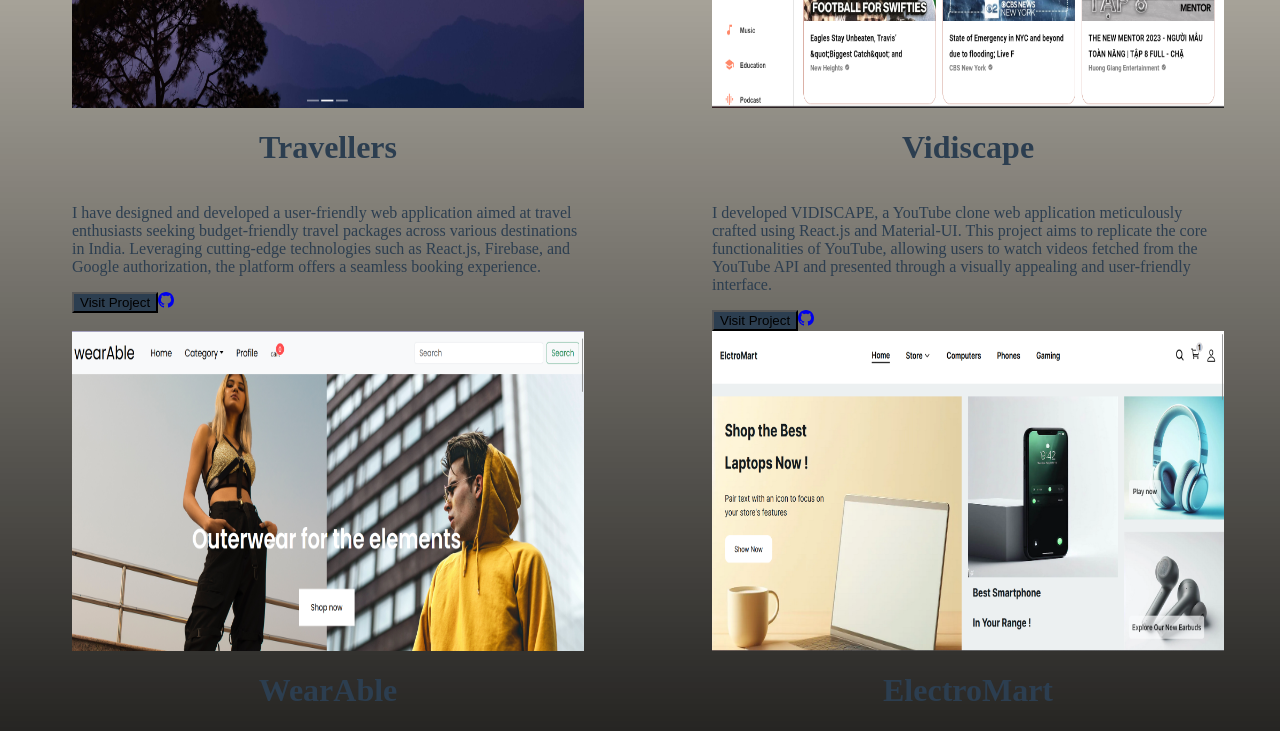
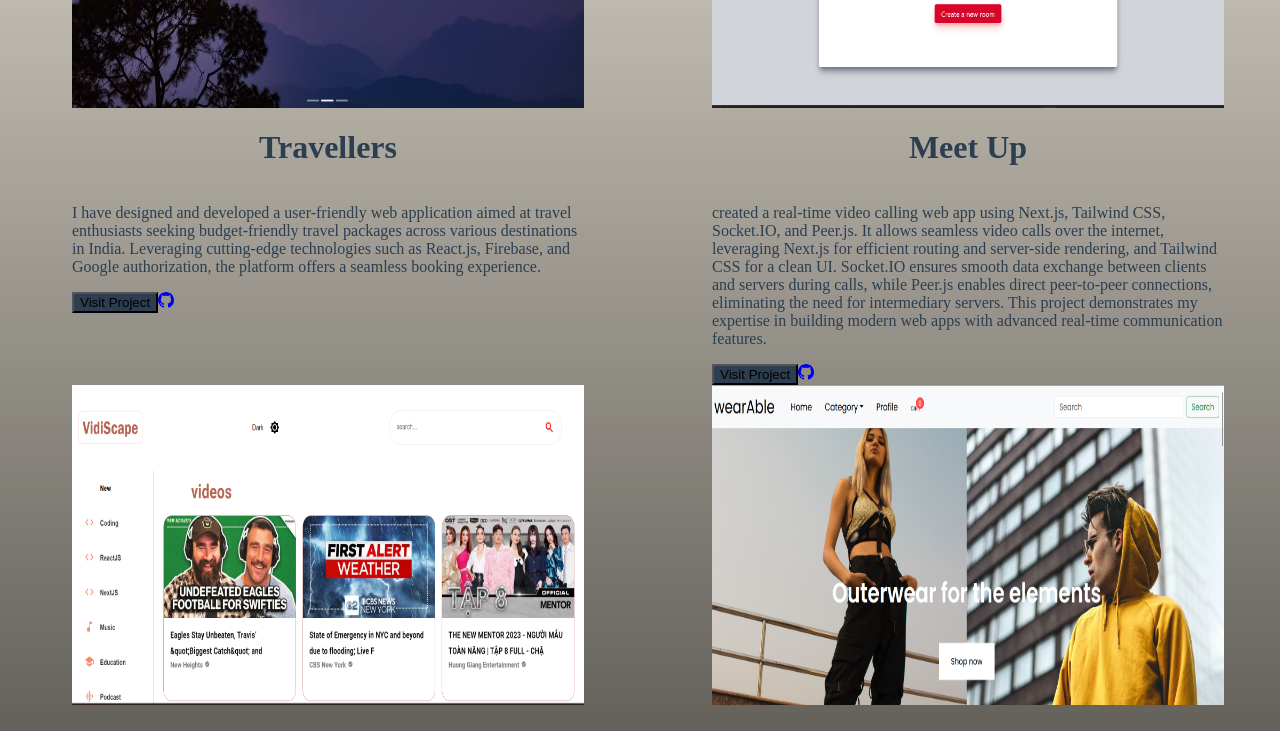
Before and after one commit to Prashant-2505/Portfolio, a Next.js app: page /project in a window 1280 px wide. Shown: the part 460-1191 px from the top of the page. Built offline with nearby package versions, Linux system fonts and the light colour scheme.

Commit message:
new project added

```diff
--- a/src/app/project/page.jsx
+++ b/src/app/project/page.jsx
@@ -8,6 +8,7 @@ import project1 from '../../../public/images/project1.png';
 import project2 from '../../../public/images/project2.png';
 import project3 from '../../../public/images/project3.png';
 import project4 from '../../../public/images/project4.png';
+import project5 from '../../../public/images/project5.png';
 
 import AnimatedText from '@/components/AnimatedText';
 
@@ -18,7 +19,7 @@ const Page = () => {
     <div className={`w-full mt-[5rem] text-center justify-center items-center ${!theme ? 'bg-[#2c3e50] text-[#f7f1e3]' : 'text-[#2c3e50]'}
     `}>
       <AnimatedText
-       className={`font-bold text-7xl inline-block !px-32 leading-relaxed text-center ${!theme ? 'text-[#f7f1e3]':''}
+        className={`font-bold text-7xl inline-block !px-32 leading-relaxed text-center ${!theme ? 'text-[#f7f1e3]' : ''}
         sm:!text-4xl sm:text-center sm:!px-0
         md:!text-6xl
         lg:!text-6xl
@@ -63,6 +64,29 @@ const Page = () => {
           <Image className='h-[40vh] w-full
            sm:h-[40%]
           '
+            src={project5} />
+          <h1 className='mt-5 font-bold text-2xl capitalize'>Meet up</h1>
+          <p className='my-3 font-base text-left'>
+            created a real-time video calling web app using Next.js, Tailwind CSS, Socket.IO, and Peer.js. It allows seamless video calls over the internet, leveraging Next.js for efficient routing and server-side rendering, and Tailwind CSS for a clean UI. Socket.IO ensures smooth data exchange between clients and servers during calls, while Peer.js enables direct peer-to-peer connections, eliminating the need for intermediary servers. This project demonstrates my expertise in building modern web apps with advanced real-time communication features.          </p>
+          <div className='text-left flex items-center space-x-10 my-4'>
+            <Link href={'https://google-meet-clone-py32.onrender.com/'} target='_blank'>
+              <button className='bg-[#2c3e50] text-white px-12 py-3 rounded-md text-md font-semibold'>Visit Project</button>
+            </Link>
+            <Link href={'https://github.com/Prashant-2505/Meet-up'} target='_blank'>
+              <BsGithub className='text-4xl cursor-pointer' />
+            </Link>
+          </div>
+        </div>
+
+        {/* Project 3 */}
+        <div className={`h-[100%] w-[40vw] flex flex-col p-6 shadow-2xl rounded-md shadow-[#5c4f30] ${!theme ? 'bg-[#f7f1e3] text-[#2c3e50]' : ''}
+         sm:w-full sm:h-[60%] sm:px-3
+         md:h-[70%]
+
+        `}>
+          <Image className='h-[40vh] w-full
+           sm:h-[40%]
+          '
             src={project2} />
           <h1 className='mt-5 font-bold text-2xl capitalize'>Vidiscape</h1>
           <p className='my-3 font-base text-left'>
@@ -78,7 +102,7 @@ const Page = () => {
           </div>
         </div>
 
-        {/* Project 3 */}
+        {/* Project 4 */}
         <div className={`h-[100%] w-[40vw] flex flex-col p-6 shadow-2xl rounded-md shadow-[#5c4f30] ${!theme ? 'bg-[#f7f1e3] text-[#2c3e50]' : ''}
         sm:w-full sm:h-[60%] sm:px-3
         md:h-[70%]
```
Also changed, not shown: public/images/project5.png (added). Lines whose indentation alone changed are shown as unchanged.
